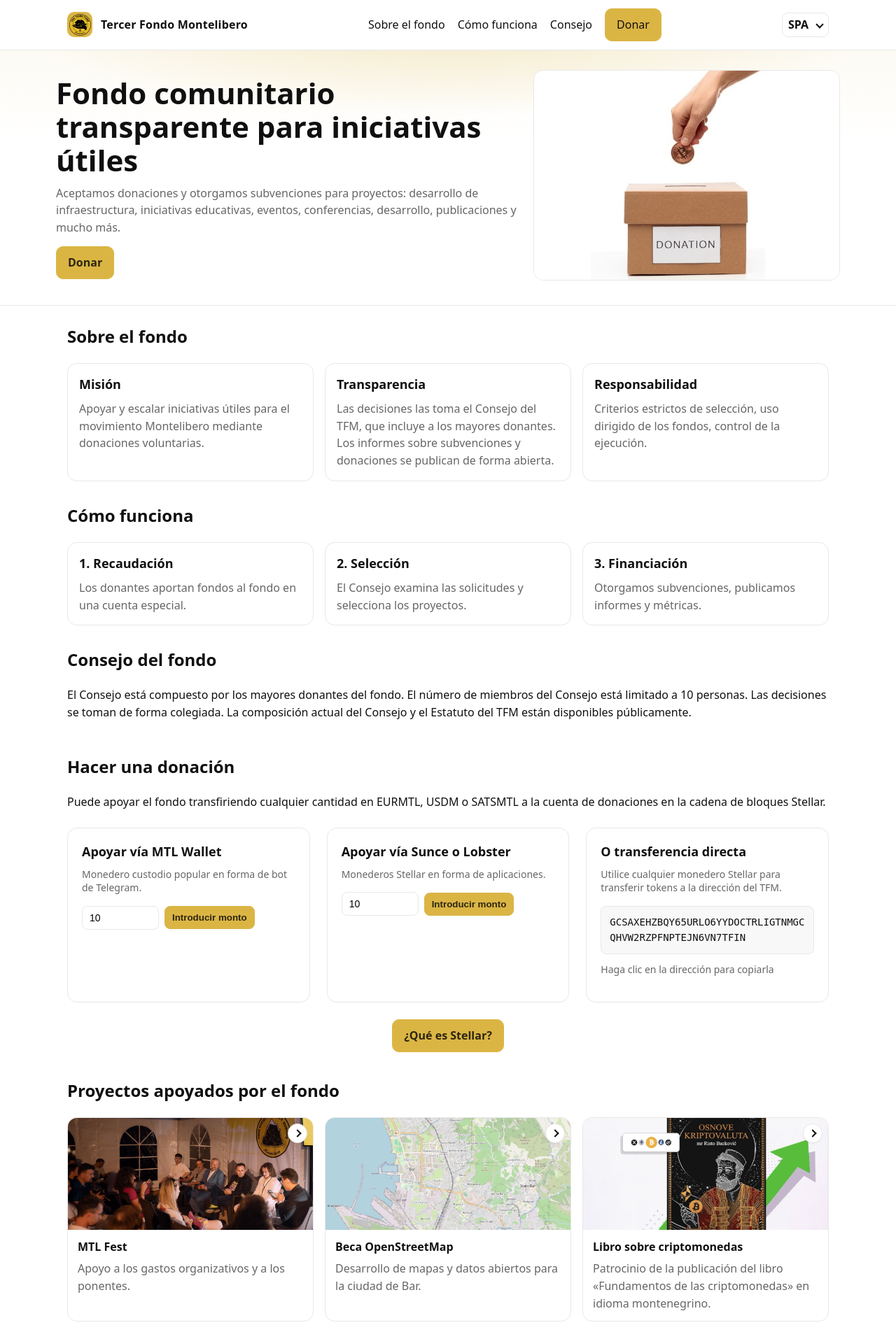
After one commit to Montelibero/tfm-fund, a PHP site: page /spa/ in a window 1280 px wide. The commit adds this page. Shown: the top 1904 px of the page at 70% size. Run offline with PHP 8.4, Linux system fonts and the light colour scheme.

Commit message:
Improvements and additions
1) Added support methods, direct donation links for MTL Wallet, Sunce, Lobster, etc.
2) Compressed photos.
3) Added several supported projects.
4) Added Spanish language.
5) Minor improvements.

```diff
--- a/index.php
+++ b/index.php
@@ -33,12 +33,13 @@ function lang_from_accept(?string $hdr): string {
         $l = $c['lang'];
         if ($l === 'ru') return 'rus'; // Russian -> RUS
         if (in_array($l, ['cnr','sr','bs','hr','sh'], true)) return 'cnr'; // Montenegrin and neighboring -> CNR
+        if ($l === 'es') return 'spa'; // Spanish -> SPA
     }
     return 'eng'; // Default to English
 }
 
 // Cookies priority
-$valid = ['rus','eng','cnr'];
+$valid = ['rus','eng','cnr','spa'];
 if (isset($_COOKIE['lang']) && in_array($_COOKIE['lang'], $valid, true)) {
     $target = $_COOKIE['lang'];
 } else {
@@ -53,5 +54,6 @@ header('Cache-Control: no-store');
 switch ($target) {
     case 'rus': header('Location: ./rus/', true, 302); exit;
     case 'cnr': header('Location: ./cnr/', true, 302); exit;
+    case 'spa': header('Location: ./spa/', true, 302); exit;
     default:    header('Location: ./eng/', true, 302); exit;
 }
--- /dev/null
+++ b/spa/index.html
@@ -0,0 +1,255 @@
+<!doctype html>
+<html lang="es">
+<head>
+  <meta charset="utf-8">
+  <title>Tercer Fondo Montelibero — fondo benéfico de la comunidad</title>
+  <meta name="viewport" content="width=device-width,initial-scale=1">
+  <meta name="description" content="Fondo benéfico sin ánimo de lucro: recaudamos donaciones y distribuimos de forma transparente subvenciones para proyectos útiles de la comunidad Montelibero.">
+  <link rel="icon" type="image/x-icon" href="../media/favicon.ico">
+  <link rel="stylesheet" href="../style.css">
+  <link rel="alternate" hreflang="ru" href="/rus/">
+  <link rel="alternate" hreflang="en" href="/eng/">
+  <link rel="alternate" hreflang="sr-ME" href="/cnr/">
+  <link rel="alternate" hreflang="es" href="/spa/">
+  <link rel="alternate" hreflang="x-default" href="/eng/">
+</head>
+<body>
+  <header class="header">
+    <div class="container nav">
+      <a class="nav__brand" href="../">
+        <span class="nav__logo" aria-hidden="true"></span>
+        <span class="nav__title">Tercer Fondo Montelibero</span>
+      </a>
+      <nav class="menu" aria-label="Principal">
+        <a href="#about">Sobre el fondo</a>
+        <a href="#how">Cómo funciona</a>
+        <a href="#council">Consejo</a>
+        <a class="btn btn--brand" href="#donate">Donar</a>
+      </nav>
+      <div class="lang" role="group" aria-label="Idioma">
+        <input type="checkbox" id="lang-toggle-es" class="lang__cb" aria-hidden="true">
+        <label for="lang-toggle-es" class="lang__summary" aria-label="Idioma">SPA</label>
+        <div class="lang__list" role="menu">
+          <a data-lang="rus" href="../rus/" role="menuitem">RUS</a>
+          <a data-lang="cnr" href="../cnr/" role="menuitem">CNR</a>
+          <a data-lang="spa" href="../spa/" aria-current="true" role="menuitem">SPA</a>
+          <a data-lang="eng" href="../eng/" role="menuitem">ENG</a>
+        </div>
+      </div>
+    </div>
+  </header>
+
+  <main id="main">
+    <section class="hero">
+      <div class="container hero__grid">
+        <div>
+          <h1>Fondo comunitario transparente para iniciativas útiles</h1>
+          <p>Aceptamos donaciones y otorgamos subvenciones para proyectos: desarrollo de infraestructura, iniciativas educativas, eventos, conferencias, desarrollo, publicaciones y mucho más.</p>
+          <div style="display:flex; gap:10px;">
+            <a class="btn btn--brand" href="#donate">Donar</a>
+          </div>
+        </div>
+        <div>
+          <img src="../media/cover.jpeg" alt="Imagen de portada del fondo: colaboración y apoyo" style="width:100%; border-radius:14px; border:1px solid var(--line)">
+        </div>
+      </div>
+    </section>
+
+    <section id="about" class="section">
+      <div class="container">
+        <h2>Sobre el fondo</h2>
+        <div class="cards">
+          <div class="card">
+            <h3>Misión</h3>
+            <p>Apoyar y escalar iniciativas útiles para el movimiento Montelibero mediante donaciones voluntarias.</p>
+          </div>
+          <div class="card">
+            <h3>Transparencia</h3>
+            <p>Las decisiones las toma el Consejo del TFM, que incluye a los mayores donantes. Los informes sobre subvenciones y donaciones se publican de forma abierta.</p>
+          </div>
+          <div class="card">
+            <h3>Responsabilidad</h3>
+            <p>Criterios estrictos de selección, uso dirigido de los fondos, control de la ejecución.</p>
+          </div>
+        </div>
+      </div>
+    </section>
+
+    <section id="how" class="section">
+      <div class="container">
+        <h2>Cómo funciona</h2>
+        <div class="cards">
+          <div class="card"><h3>1. Recaudación</h3><p>Los donantes aportan fondos al fondo en una cuenta especial.</p></div>
+          <div class="card"><h3>2. Selección</h3><p>El Consejo examina las solicitudes y selecciona los proyectos.</p></div>
+          <div class="card"><h3>3. Financiación</h3><p>Otorgamos subvenciones, publicamos informes y métricas.</p></div>
+        </div>
+      </div>
+    </section>
+
+    <section id="council" class="section">
+      <div class="container">
+        <h2>Consejo del fondo</h2>
+        <p>El Consejo está compuesto por los mayores donantes del fondo. El número de miembros del Consejo está limitado a 10 personas. Las decisiones se toman de forma colegiada. La composición actual del Consejo y el Estatuto del TFM están disponibles públicamente.</p>
+      </div>
+    </section>
+
+    <section id="donate" class="section">
+      <div class="container">
+        <h2>Hacer una donación</h2>
+        <p>Puede apoyar el fondo transfiriendo cualquier cantidad en EURMTL, USDM o SATSMTL a la cuenta de donaciones en la cadena de bloques Stellar.</p>
+
+        <div class="donation-methods">
+          <div class="donation-method">
+            <h3>Apoyar vía MTL Wallet</h3>
+            <p>Monedero custodio popular en forma de bot de Telegram.</p>
+          <form class="donation-custom" action="/donate.php" method="get" aria-label="Introducir su monto (MTL Wallet)">
+            <input type="hidden" name="method" value="mtl">
+            <input type="number" name="amount" min="1" step="1" placeholder="Monto, EURMTL" value="10" required>
+            <button type="submit">Introducir monto</button>
+          </form>
+          </div>
+
+          <div class="donation-method">
+            <h3>Apoyar vía Sunce o Lobster</h3>
+            <p>Monederos Stellar en forma de aplicaciones.</p>
+          <form class="donation-custom" action="/donate.php" method="get" aria-label="Introducir su monto (Stellar)">
+            <input type="hidden" name="method" value="stellar">
+            <input type="number" name="amount" min="1" step="1" placeholder="Monto, EURMTL" value="10" required>
+            <button type="submit">Introducir monto</button>
+          </form>
+          </div>
+
+          <div class="donation-method">
+            <h3>O transferencia directa</h3>
+            <p>Utilice cualquier monedero Stellar para transferir tokens a la dirección del TFM.</p>
+            <div class="wallet-address">
+              <code class="address-text">GCSAXEHZBQY65URLO6YYDOCTRLIGTNMGCQHVW2RZPFNPTEJN6VN7TFIN</code>
+            </div>
+            <p class="donation-note">Haga clic en la dirección para copiarla</p>
+          </div>
+        </div>
+
+        <div class="donation-info">
+          <a class="btn btn--brand" href="https://monte.wiki/ru/Stellar" target="_blank" rel="noopener">¿Qué es Stellar?</a>
+        </div>
+      </div>
+    </section>
+
+    <section id="projects" class="section">
+      <div class="container">
+        <h2>Proyectos apoyados por el fondo</h2>
+        <div class="projects">
+          <article class="project">
+            <img src="../media/cover-fest.jpeg" alt="">
+            <a class="project_more" href="https://monte.wiki/ru/%D0%A4%D0%B5%D1%81%D1%82%D0%B8%D0%B2%D0%B0%D0%BB%D1%8C_Montelibero_FEST" aria-label="Más información"></a>
+            <div class="project_body">
+              <h4>MTL Fest</h4>
+              <p>Apoyo a los gastos organizativos y a los ponentes.</p>
+            </div>
+          </article>
+          <article class="project">
+            <img src="../media/cover-map.jpeg" alt="">
+            <a class="project_more" href="https://t.me/tfm_talk/2829" aria-label="Más información"></a>
+            <div class="project_body">
+              <h4>Beca OpenStreetMap</h4>
+              <p>Desarrollo de mapas y datos abiertos para la ciudad de Bar.</p>
+            </div>
+          </article>
+          <article class="project">
+            <img src="../media/cover-book1.jpeg" alt="">
+            <a class="project_more" href="https://t.me/tfm_talk/3636" aria-label="Más información"></a>
+            <div class="project_body">
+              <h4>Libro sobre criptomonedas</h4>
+              <p>Patrocinio de la publicación del libro «Fundamentos de las criptomonedas» en idioma montenegrino.</p>
+            </div>
+          </article>
+          <article class="project">
+            <img src="../media/cover-LiOL.jpeg" alt="">
+            <a class="project_more" href="https://t.me/IA_Montelibero/27" aria-label="Más información"></a>
+            <div class="project_body">
+              <h4>Liberty in Our Lifetime</h4>
+              <p>Pago de entradas para asistir al festival Liberty in Our Lifetime 2023 y 2024.</p>
+            </div>
+          </article>
+          <article class="project">
+            <img src="../media/cover-book2.jpeg" alt="">
+            <a class="project_more" href="https://t.me/Montelibero_ru/8528" aria-label="Más información"></a>
+            <div class="project_body">
+              <h4>Libro «ANCAP»</h4>
+              <p>Préstamo sin interés para la impresión de la tirada del libro sobre Ancap.</p>
+            </div>
+          </article>
+          <article class="project">
+            <img src="../media/cover-merch.jpeg" alt="">
+            <a class="project_more" href="https://t.me/Montelibero_ru/8528" aria-label="Más información"></a>
+            <div class="project_body">
+              <h4>Merch</h4>
+              <p>Préstamo sin interés para la producción de merchandising de Montelibero.</p>
+            </div>
+          </article>
+          <article class="project">
+            <img src="../media/cover-libertycon.jpeg" alt="">
+            <a class="project_more" href="https://libertycon.net/blog/libertycon-europe-is-coming-to-tbilisi-georgia/" aria-label="Más información"></a>
+            <div class="project_body">
+              <h4>LibertyCon</h4>
+              <p>Apoyo al viaje de representantes a LibertyCon en Tbilisi.</p>
+            </div>
+          </article>
+          <article class="project">
+            <img src="../media/cover-wiki.jpeg" alt="">
+            <a class="project_more" href="https://t.me/tfm_talk/2825" aria-label="Más información"></a>
+            <div class="project_body">
+              <h4>MonteWiki</h4>
+              <p>Pago del hosting de MonteWiki, donación de apoyo.</p>
+            </div>
+          </article>
+          <article class="project">
+            <img src="../media/cover-libertyconf.jpeg" alt="">
+            <a class="project_more" href="https://t.me/tfm_talk/3718" aria-label="Más información"></a>
+            <div class="project_body">
+              <h4>Liberty Conf</h4>
+              <p>Patrocinio de la conferencia libertaria en Tbilisi II Liberty Conf.</p>
+            </div>
+          </article>
+          <article class="project">
+            <img src="../media/cover-mtltv.jpeg" alt="">
+            <a class="project_more" href="https://monte.wiki/ru/MTL-TV" aria-label="Más información"></a>
+            <div class="project_body">
+              <h4>MTL TV</h4>
+              <p>Donaciones para apoyar la actividad.</p>
+            </div>
+          </article>
+        </div>
+      </div>
+    </section>
+  </main>
+
+  <footer class="footer section">
+    <div class="container footer__grid">
+      <div>
+        <h3>Contactos</h3>
+        <p>Canal de Telegram: <a href="https://t.me/tfm_voice">@tfm_voice</a></p>
+        <p>Informes y decisiones públicas — en la <a href="https://monte.wiki/ru/%D0%A2%D1%80%D0%B5%D1%82%D0%B8%D0%B9_%D1%84%D0%BE%D0%BD%D0%B4_%D0%9C%D0%BE%D0%BD%D1%82%D0%B5%D0%BB%D0%B8%D0%B1%D0%B5%D1%80%D0%BE">wiki de Montelibero</a>.</p>
+      </div>
+      <div>
+        <h3>Información legal</h3>
+        <p>ONG. Donaciones finalistas. Informes transparentes.</p>
+      </div>
+    </div>
+    <div class="container">
+      <p class="made">Hecho con amor para <a href="https://montelibero.org/" target="_blank" rel="noopener">Montelibero</a><img src="../media/logo-mtl.svg" alt="Montelibero"></p>
+    </div>
+  </footer>
+
+  <script>
+  (function(){
+    function setCookie(name, value, days){
+      var d = new Date(); d.setTime(d.getTime() + days*24*60*60*1000);
+      document.cookie = name + '=' + encodeURIComponent(value) + '; path=/; SameSite=Lax; expires=' + d.toUTCString();
+    }
+    var links = document.querySelectorAll('.lang a[data-lang]');
+    links.forEach(function(a){ a.addEventListener('click', function(){ setCookie('lang', a.dataset.lang, 365); }); });
+  })();
+  </script>
+</body>
+</html>
--- a/style.css
+++ b/style.css
@@ -33,6 +33,10 @@ body{
   position: sticky; top:0; z-index: 50;
   background: rgba(255,255,255,0.96); backdrop-filter: blur(6px);
   border-bottom: 1px solid var(--line);
+}
+.header .container{
+  padding-left: calc(16px + env(safe-area-inset-left));
+  padding-right: calc(16px + env(safe-area-inset-right));
 }
 .nav{
   display:flex; align-items:center; justify-content:space-between;
@@ -178,22 +182,104 @@ body{
 .made img{ width:64px; height:64px; vertical-align: middle; margin-left:6px; }
 
 /* Language switch */
-.lang{
-  display:flex; align-items:center; gap:8px;
-}
-.lang a{
-  display:inline-block; padding:6px 10px; border-radius:9px; border:1px solid var(--line);
+.lang{ display:flex; align-items:center; gap:8px; position: relative; }
+.lang a,
+.lang__summary{
+  display:inline-flex; align-items:center; gap:6px;
+  padding:4px 8px; border-radius:9px; border:1px solid var(--line);
   text-decoration:none; color:inherit; font-weight:600;
   transition: all var(--transition-fast);
-  position: relative;
+  position: relative; background:#fff; cursor: pointer;
 }
-.lang a:hover{
+.lang a:hover,
+.lang__summary:hover{
   transform: translateY(-1px);
   box-shadow: var(--shadow-sm);
 }
-.lang a[aria-current="true"]{
+.lang a[aria-current="true"],
+.lang__summary[aria-current="true"]{
   background: var(--brand); color: var(--brand-ink); border-color: var(--brand);
   box-shadow: var(--shadow-sm);
+}
+/* caret for summary */
+.lang__summary::after{
+  content:""; width:6px; height:6px; margin-left:6px;
+  border-right:2px solid currentColor; border-bottom:2px solid currentColor;
+  transform: rotate(45deg); transition: transform var(--transition-fast);
+}
+.lang__cb{ position:absolute; opacity:0; pointer-events:none; }
+.lang__list{
+  position:absolute; right:0; top: calc(100% + 6px);
+  background:#fff; border:1px solid var(--line); border-radius:10px;
+  box-shadow: var(--shadow-md); padding:4px; z-index: 100;
+  width: max-content; min-width: 0;
+  display:none;
+}
+.lang__list a{ display:block; padding:6px 8px; border-radius:8px; }
+.lang__list a[aria-current="true"]{ background: var(--brand); color: var(--brand-ink); }
+.lang__list a:hover{ background:#f5f5f5; }
+/* toggle open */
+.lang__cb:checked + .lang__summary::after{ transform: rotate(-135deg); }
+.lang__cb:checked + .lang__summary + .lang__list{ display:block; }
+
+/* Donation methods */
+.donation-methods{
+  display: grid; grid-template-columns: repeat(3, 1fr); gap: 24px; margin: 24px 0;
+}
+.donation-method{
+  border: 1px solid var(--line); border-radius: var(--rad); padding: 20px;
+  background: #fff; transition: all var(--transition-fast);
+}
+.donation-method:hover{
+  transform: translateY(-2px); box-shadow: var(--shadow-md);
+  border-color: var(--brand);
+}
+.donation-method h3{
+  margin: 0 0 8px; font-size: 18px; color: var(--fg);
+}
+.donation-method p{
+  margin: 0 0 16px; font-size: 14px; color: var(--muted);
+  line-height: 1.4;
+}
+.donation-buttons{
+  display: grid; grid-template-columns: repeat(3, 1fr); gap: 10px;
+}
+.btn--wallet{
+  display: inline-flex; align-items: center; justify-content: center;
+  padding: 10px 14px; border-radius: 10px; font-weight: 600;
+  text-decoration: none; border: 1px solid var(--brand);
+  background: var(--brand); color: var(--brand-ink);
+  transition: all var(--transition-fast); font-size: 14px;
+  min-height: 40px; white-space: nowrap;
+}
+.btn--wallet:hover{
+  transform: translateY(-1px); box-shadow: var(--shadow-md);
+  background: var(--brand-ink); color: var(--brand);
+}
+.btn--secondary{
+  background: var(--brand); color: var(--brand-ink);
+  border-color: var(--brand);
+}
+.btn--secondary:hover{
+  background: var(--brand-ink); color: var(--brand);
+}
+.wallet-address{
+  display: flex; align-items: center; gap: 12px; margin-bottom: 12px;
+}
+.address-text{
+  flex: 1; background: #f8f8f8; border: 1px solid var(--line);
+  border-radius: 8px; padding: 12px; font-family: monospace;
+  font-size: 14px; color: var(--fg); word-break: break-all;
+  cursor: pointer; user-select: all; transition: all var(--transition-fast);
+}
+.address-text:hover{
+  background: #f0f0f0; border-color: var(--brand);
+}
+.donation-note{
+  margin: 8px 0 0; font-size: 14px; color: var(--muted);
+}
+.donation-info{
+  margin-top: 24px; text-align: center;
 }
 
 /* Focus states for accessibility */
@@ -228,10 +314,38 @@ select:focus-visible{
   .hero__grid{ grid-template-columns: 1fr; }
   .cards, .projects{ grid-template-columns: 1fr 1fr; }
   .footer__grid{ grid-template-columns: 1fr; }
+  .donation-methods{ grid-template-columns: 1fr; }
+  .donation-buttons{ grid-template-columns: repeat(2, 1fr); }
 }
 @media (max-width: 560px){
   .menu{ display:none; }
   .cards, .projects{ grid-template-columns: 1fr; }
   .hero .container{ padding-left: 20px; padding-right: 20px; }
+  .header .container{ padding-left: calc(20px + env(safe-area-inset-left)); padding-right: calc(20px + env(safe-area-inset-right)); }
   .hero__grid{ padding: 20px 0 16px; gap: 16px; }
+  .donation-methods{ grid-template-columns: 1fr; gap: 16px; }
+  .donation-buttons{ grid-template-columns: 1fr; }
+  .wallet-address{ flex-direction: column; gap: 8px; }
+  .address-text{ font-size: 12px; padding: 10px; }
+  .btn--wallet{ padding: 12px 16px; font-size: 16px; }
+  /* Show single control on narrow screens */
+  .lang > a{ display:none; }
+  .lang__summary{ display:inline-flex; margin-left:auto; font-size: 14px; padding:4px 8px; }
+  .lang__list a{ font-size: 14px; }
 }
+
+/* Custom amount forms */
+.donation-custom{
+  margin-top: 10px; display:flex; gap: 8px; align-items: center;
+}
+.donation-custom input[type="number"]{
+  width: 110px; padding:8px 10px; border:1px solid var(--line); border-radius:8px;
+  font-size:14px; background:#fff; transition: border-color var(--transition-fast);
+}
+.donation-custom input[type="number"]:focus{ border-color: var(--brand); outline:none; }
+.donation-custom button{
+  padding:8px 10px; border-radius:8px; font-weight:600; border:1px solid var(--brand);
+  background: var(--brand); color: var(--brand-ink); cursor:pointer; transition: all var(--transition-fast);
+}
+.donation-custom button:hover{ transform: translateY(-1px); box-shadow: var(--shadow-sm); background: var(--brand-ink); color: var(--brand); }
+.donation-custom small{ color: var(--muted); }
```
Also changed, not shown: cnr/index.html (+61 -5 lines), donate.php (added, +35 -0 lines), eng/index.html (+61 -5 lines), rus/index.html (+61 -5 lines), media/cover-LiOL.jpeg, media/cover-book1.jpeg, media/cover-book2.jpeg, media/cover-fest.jpeg, media/cover-libertycon.jpeg, media/cover-libertyconf.jpeg, media/cover-map.jpeg, media/cover-merch.jpeg, media/cover-mtltv.jpeg (added), media/cover-wiki.jpeg (added), 1 more files.
